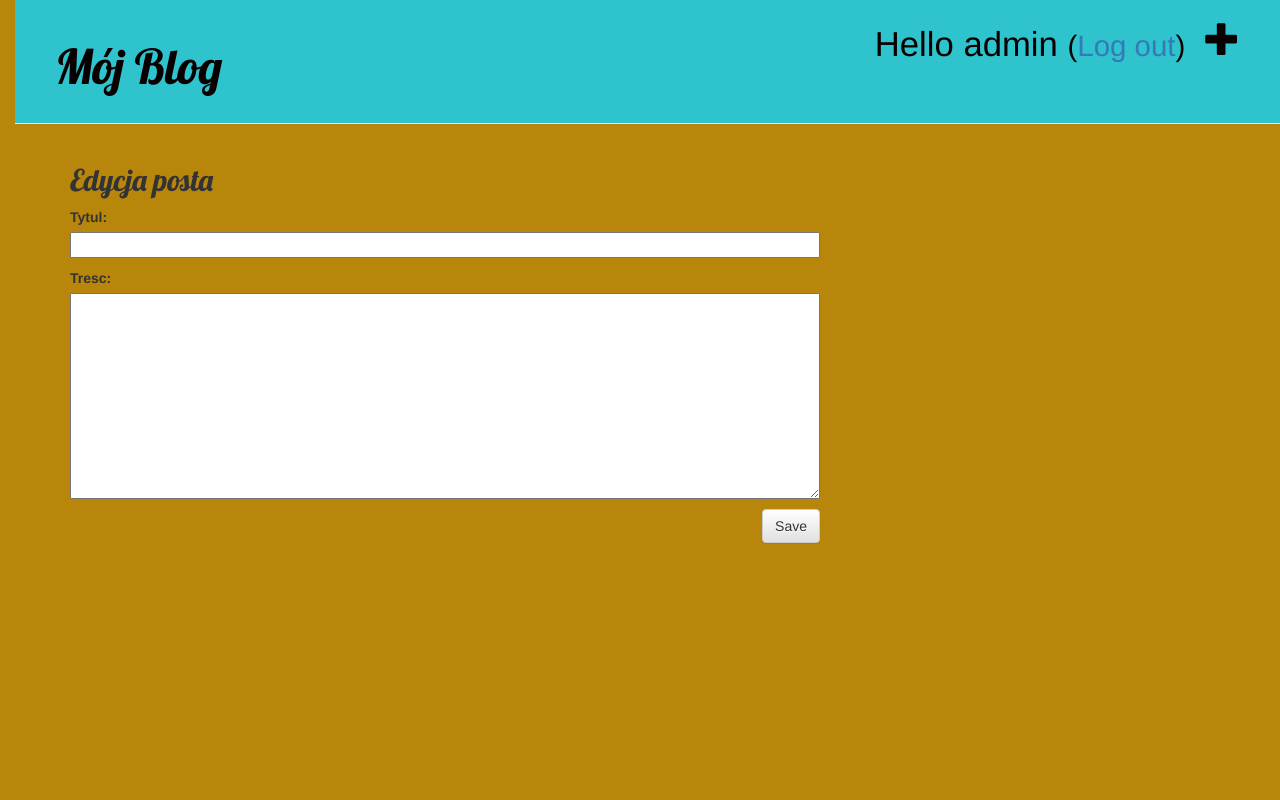
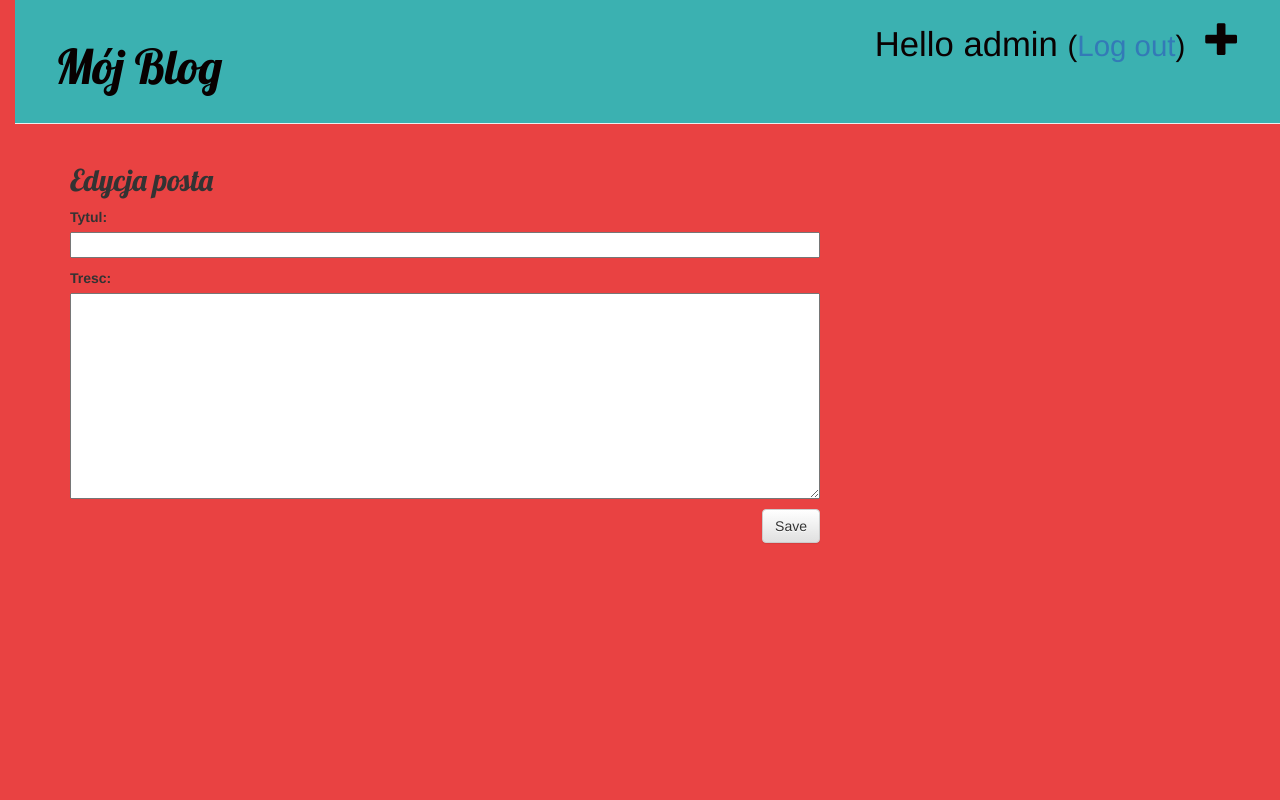
Before and after one commit to kalisz90/blog, a Django app: page /moj_blog/nowy in a window 1280 px wide. Run offline with Django 3.2, Linux system fonts and the light colour scheme; a user stored in the database is signed in; some libraries are stand-ins or nearby versions.

Commit message:
Aktualizacja tła

```diff
--- a/moj_blog/static/css/blog.css
+++ b/moj_blog/static/css/blog.css
@@ -3,12 +3,12 @@ h1 a, h2 a {
     font-family: 'Lobster';
 }
 body {
-    background-color: darkgoldenrod  ;
+    background-color: rgb(233, 66, 66)  ;
     padding-left: 15px;
 }
 
 .page-header {
-    background-color: rgb(47, 195, 206);
+    background-color: rgb(59, 177, 177);
     margin-top: 0;
     padding: 20px 20px 20px 40px;
 }
```
